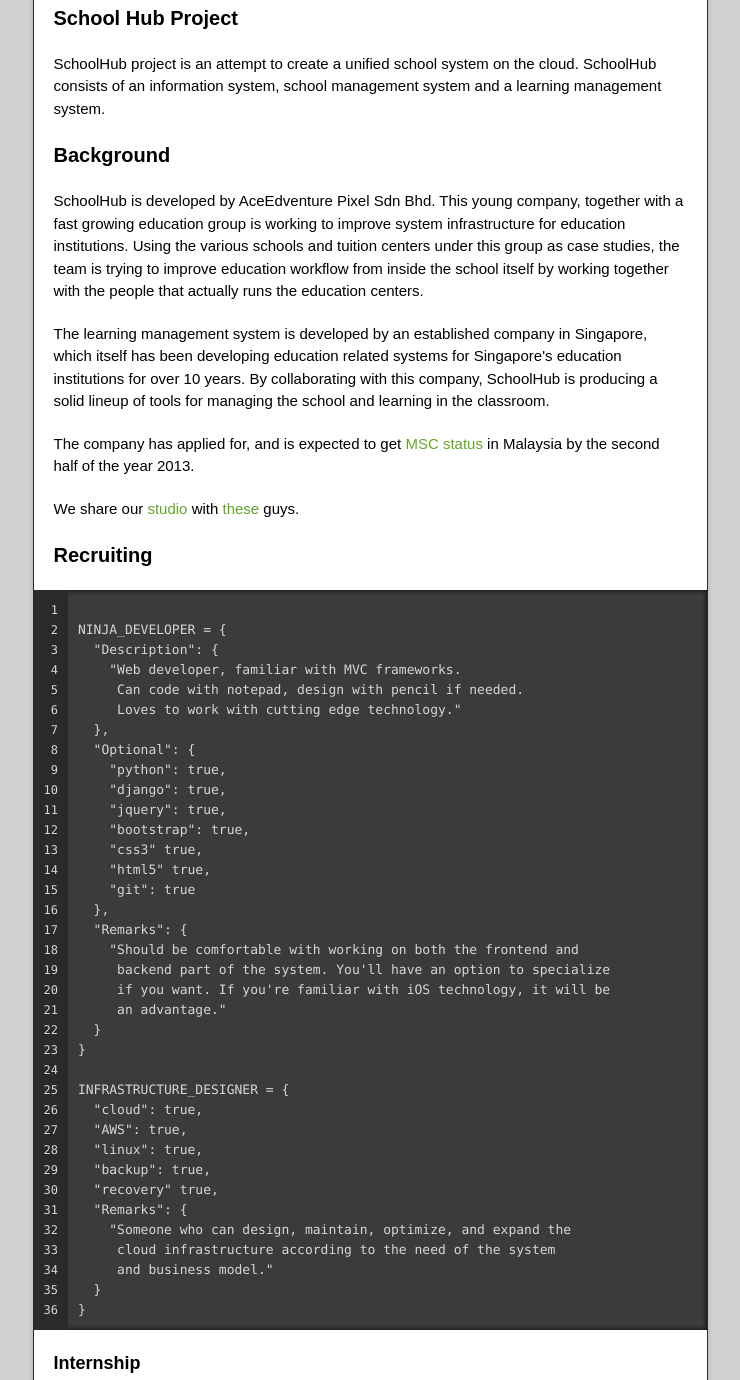
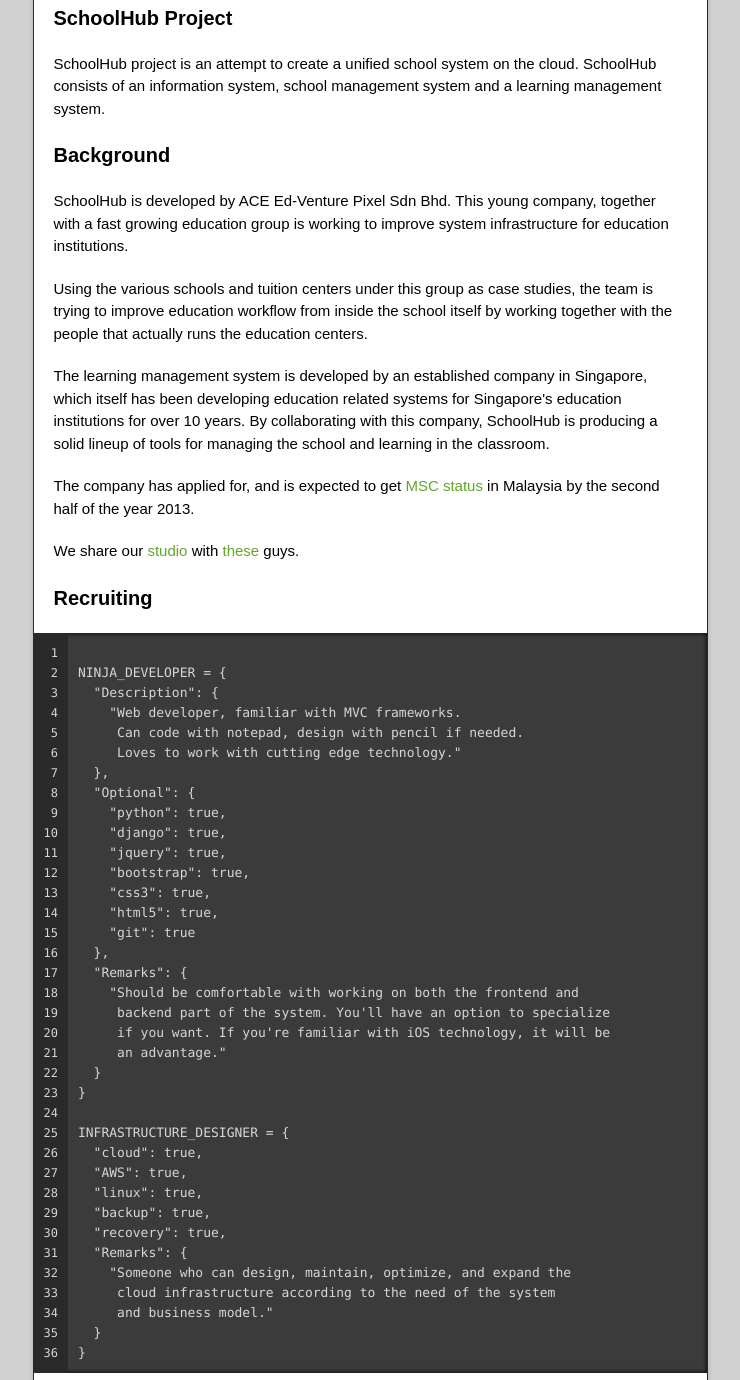
Before and after one commit to renyi/schoolhub.github.io, a plain HTML site: page index.html in a window 1280 px wide. Shown: the part 253-1633 px from the top of the page, without its empty margins (270-1010 px from the left). Drawn offline with nearby package versions, Linux system fonts and the light colour scheme.

Commit message:
Update index.html

```diff
--- a/index.html
+++ b/index.html
@@ -36,13 +36,13 @@
         <span class="blc"></span><span class="trc"></span>
         </div>
         <article class="markdown-body">
-          <h3>School Hub Project</h3>
+          <h3>SchoolHub Project</h3>
 
 <p>SchoolHub project is an attempt to create a unified school system on the cloud. SchoolHub consists of an <em>information system</em>, <em>school management system</em> and a <em>learning management system</em>.</p>
 
 <h3>Background</h3>
-<p>SchoolHub is developed by AceEdventure Pixel Sdn Bhd. This young company, together with a fast growing education group is working to improve system infrastructure for education institutions.
-  Using the various schools and tuition centers under this group as case studies, the team is trying to improve education workflow from inside the school itself by working together with the people that actually runs the education centers.</p>
+<p>SchoolHub is developed by ACE Ed-Venture Pixel Sdn Bhd. This young company, together with a fast growing education group is working to improve system infrastructure for education institutions.</p>
+<p>Using the various schools and tuition centers under this group as case studies, the team is trying to improve education workflow from inside the school itself by working together with the people that actually runs the education centers.</p>
 <p>The learning management system is developed by an established company in Singapore, which itself has been developing education related systems for Singapore's education institutions for over 10 years. By collaborating with this company,
 SchoolHub is producing a solid lineup of tools for managing the <strong>school</strong> and learning in the <strong>classroom</strong>.</p>
 <p>The company has applied for, and is expected to get <a href="http://www.mscmalaysia.my/isv">MSC status</a> in Malaysia by the second half of the year 2013.</p>
@@ -61,8 +61,8 @@ NINJA_DEVELOPER = {
     "django": true,
     "jquery": true,
     "bootstrap": true,
-    "css3" true,
-    "html5" true,
+    "css3": true,
+    "html5": true,
     "git": true
   },
   "Remarks": {
@@ -78,7 +78,7 @@ INFRASTRUCTURE_DESIGNER = {
   "AWS": true,
   "linux": true,
   "backup": true,
-  "recovery" true,
+  "recovery": true,
   "Remarks": {
     "Someone who can design, maintain, optimize, and expand the
      cloud infrastructure according to the need of the system
@@ -88,10 +88,10 @@ INFRASTRUCTURE_DESIGNER = {
 </code></pre>
 
 <h4>Internship</h4>
-<p>We're accepting interns. Don't bother boasting about your skills, we'll convert you to python/jquery/AWS no matter what you know. If you do know what is python/jquery/AWS, you've passed the  preliminary round. Be prepared to work with cutting edge technologies, it will be nothing like college. You'll have an experienced team to work with you.</p>
+<p>We're accepting interns. Don't bother boasting about your skills, we'll convert you to python/jquery/AWS no matter what you know. If you do know what is python/jquery/AWS, you've passed the preliminary round.</p>
+<p>What we need you to bring to the table is enthusiasm and no fear of hard work. Be prepared to work with cutting edge technologies, it will be nothing like college. You will be guided by an experienced team of great people and your work here will make an impact.</p>
 
 <h3>Contact</h3>
-
 <p>If you wish to join the team, please contact <a href="mailto:renyi@aceedventure.com">renyi@aceedventure.com</a>. For business opportunities and collaborations, please contact <a href="mailto:vincent@aceedventure.com">vincent@aceedventure.com</a>.</p>
         </article>
       </div>
```
